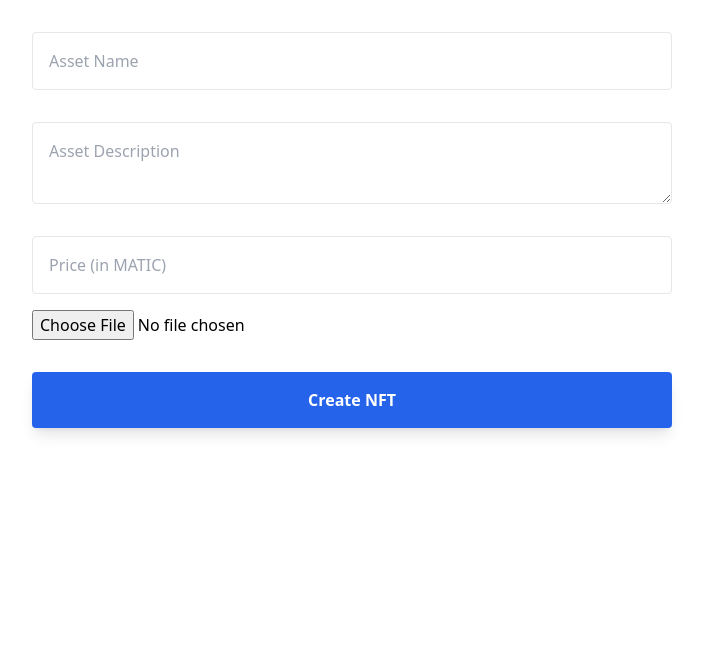
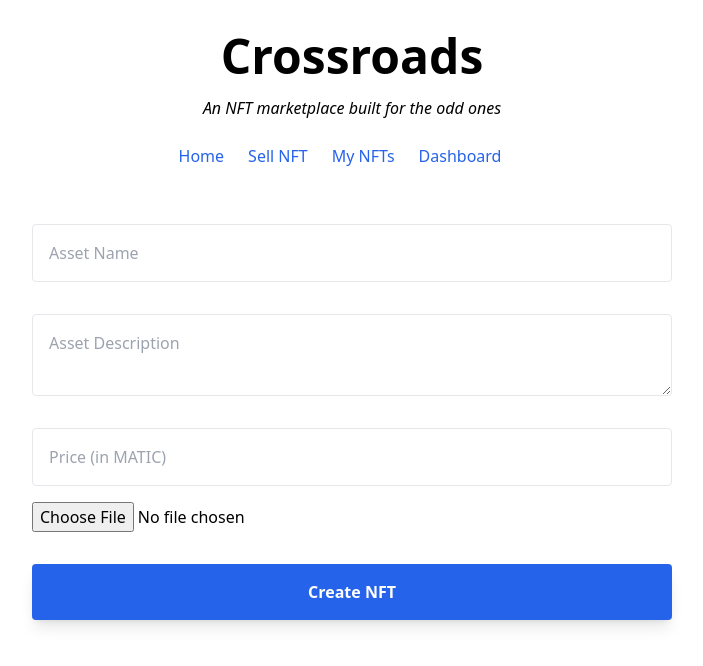
Before and after one commit to UnionPAC/nft-marketplace, a Next.js app: page /create-item in a window 1280 px wide. Shown: the top 666 px of the page, without its empty margins (288-991 px from the left). Built offline with nearby package versions, Linux system fonts and the light colour scheme; no server answers; what ipfs-http-client would draw is missing.

Commit message:
created global nav

```diff
--- a/pages/_app.js
+++ b/pages/_app.js
@@ -1,7 +1,32 @@
-import '../styles/globals.css'
+import "../styles/globals.css";
+import Link from "next/link";
 
 function MyApp({ Component, pageProps }) {
-  return <Component {...pageProps} />
+  return (
+    <div>
+      <nav className="flex flex-col items-center">
+        <h1 className="text-5xl font-bold pt-8 pb-4">Crossroads</h1>
+        <p className="italic">
+          An NFT marketplace built for the odd ones
+        </p>
+        <div className="py-6">
+          <Link href="/">
+            <a className="mr-6 text-blue-600">Home</a>
+          </Link>
+          <Link href="/create-item">
+            <a className="mr-6 text-blue-600">Sell NFT</a>
+          </Link>
+          <Link href="/my-nfts">
+            <a className="mr-6 text-blue-600">My NFTs</a>
+          </Link>
+          <Link href="/dashboard">
+            <a className="mr-6 text-blue-600">Dashboard</a>
+          </Link>
+        </div>
+      </nav>
+      <Component {...pageProps} />
+    </div>
+  );
 }
 
-export default MyApp
+export default MyApp;
```
